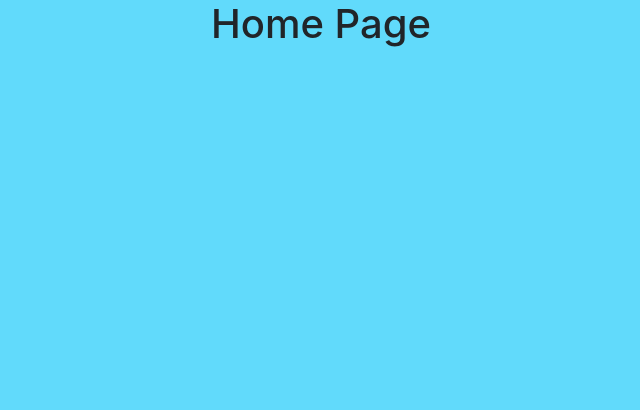
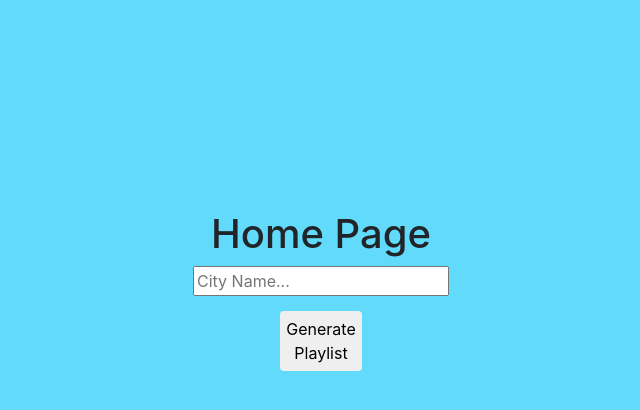
Before and after one commit to johan1505/RoseHack2020, a React (Create React App) app: page / in a window 1280 px wide. Shown: the top 410 px of the page, without its empty margins (319-959 px from the left). Built offline with nearby package versions, Linux system fonts and the light colour scheme.

Commit message:
Home page format

```diff
--- a/src/App.css
+++ b/src/App.css
@@ -42,3 +42,13 @@ body {
     transform: rotate(360deg);
   }
 }
+
+.center {
+  margin-top: 200px;
+  padding: 10px;
+}
+
+.btn {
+  margin-top: 15px;
+  padding: 5px;
+}
--- /dev/null
+++ b/src/Components/Form.js
@@ -0,0 +1,18 @@
+import React, { Component } from 'react'
+
+class Form extends Component {
+    render() {
+        return (
+        <form>
+                <div className="inputField">
+                    <input type="text" name="cityName" placeholder="City Name..." />
+                </div>
+                <div>
+                    <button className="btn"> Generate <br/> Playlist </button>
+                </div>
+        </form>
+        );
+    }
+}
+
+export default Form
--- a/src/Pages/HomePage.js
+++ b/src/Pages/HomePage.js
@@ -1,10 +1,12 @@
 import React, { Component } from 'react';
+import Form from '../Components/Form';
 
 class HomePage extends Component {
     render() {
         return (
-            <div>
+            <div className="center">
                 <h1>Home Page</h1>
+                <Form/>
             </div>
         );
     }
```
Also changed, not shown: 1 other file (tests, documents, lock files or other folders).
